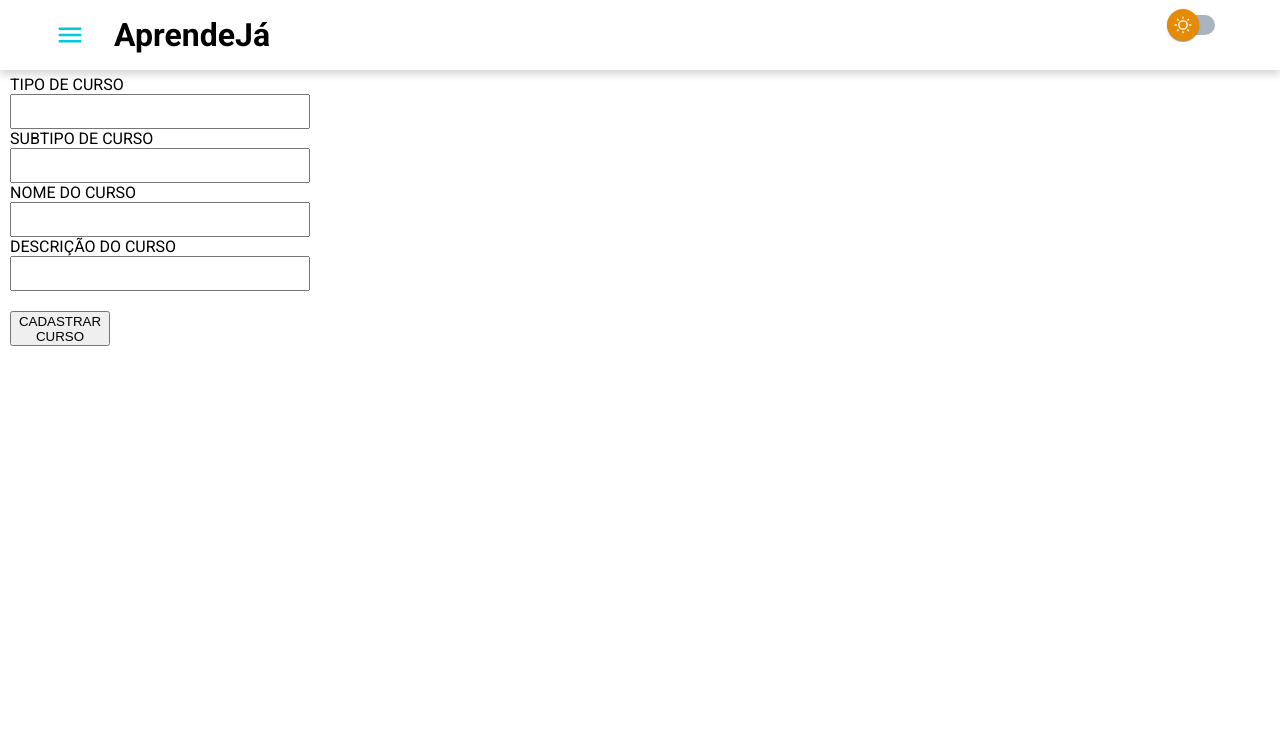
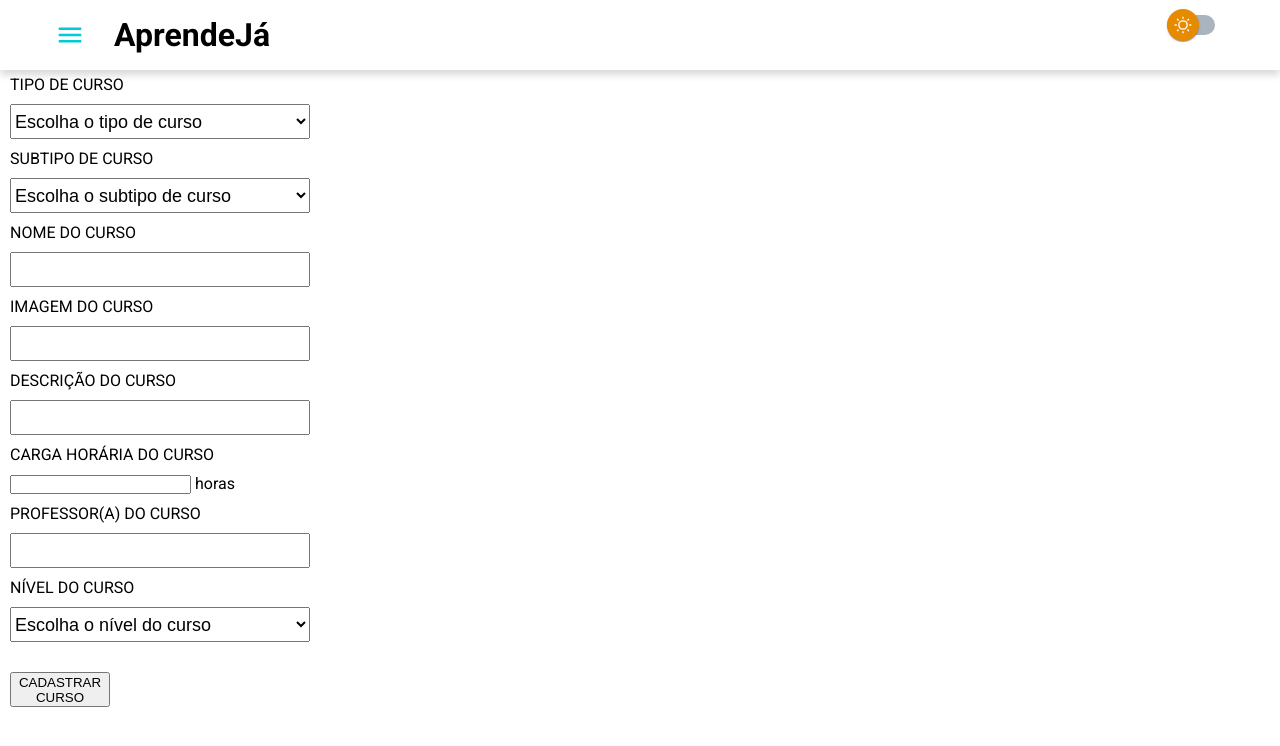
Before and after one commit to RodrigoSerrasqueiro/aprende-ja-dashboard, a React (Vite) app: page /new-course in a window 1280 px wide. Shown: the top 746 px of the page. Built offline with nearby package versions, Linux system fonts and the light colour scheme.

Commit message:
refactored (create course)

```diff
--- a/src/contexts/ApiContext.jsx
+++ b/src/contexts/ApiContext.jsx
@@ -26,13 +26,26 @@ export const ApiStorage = ({ children }) => {
     }
   };
 
-  const createCourse = async (courseType, courseSubType, courseName, courseDescription) => {
+  const createCourse = async (
+    courseType,
+    courseSubType,
+    courseName,
+    courseImage,
+    courseDescription,
+    courseWorkload,
+    teacherName,
+    courseLevel
+  ) => {
     try {
       const response = await api.post('courses/create-course', {
         courseType,
         courseSubType,
         courseName,
+        courseImage,
         courseDescription,
+        courseWorkload,
+        teacherName,
+        courseLevel
       }, {
         headers: {
           'Content-Type': 'application/json'
--- a/src/pages/Courses/NewCourse/NewCourse.jsx
+++ b/src/pages/Courses/NewCourse/NewCourse.jsx
@@ -11,25 +11,59 @@ function NewCourse() {
   const [courseType, setCourseType] = useState("");
   const [courseSubType, setCourseSubType] = useState("");
   const [courseName, setCourseName] = useState("");
+  const [courseImage, setCourseImage] = useState("");
   const [courseDescription, setCourseDescription] = useState("");
+  const [courseWorkload, setCourseWorkload] = useState("");
+  const [teacherName, setTeacherName] = useState("");
+  const [courseLevel, setCourseLevel] = useState("");
 
   const handleCourse = () => {
-    createCourse(courseType, courseSubType, courseName, courseDescription)
+    createCourse(courseType, courseSubType, courseName, courseImage, courseDescription, courseWorkload, teacherName, courseLevel)
   }
 
   return (
     <NewCourseContainer openmenu={openMenu ? "true" : "false"}>
       <span>TIPO DE CURSO</span>
-      <input type="text" onChange={(e) => setCourseType(e.target.value)} />
+      <select value={courseType} onChange={(e) => setCourseType(e.target.value)}>
+        <option value="">Escolha o tipo de curso</option>
+        <option value="Tecnologia">Tecnologia</option>
+        <option value="Idiomas">Idiomas</option>
+        <option value="Outro">Outro</option>
+      </select>
 
       <span>SUBTIPO DE CURSO</span>
-      <input type="text" onChange={(e) => setCourseSubType(e.target.value)} />
+      <select value={courseSubType} onChange={(e) => setCourseSubType(e.target.value)}>
+        <option value="">Escolha o subtipo de curso</option>
+        <option value="Programação">Programação</option>
+        <option value="Inglês">Inglês</option>
+        <option value="Outro">Outro</option>
+      </select>
+
 
       <span>NOME DO CURSO</span>
       <input type="text" onChange={(e) => setCourseName(e.target.value)} />
 
+      <span>IMAGEM DO CURSO</span>
+      <input type="text" onChange={(e) => setCourseImage(e.target.value)} />
+
       <span>DESCRIÇÃO DO CURSO</span>
       <input type="text" onChange={(e) => setCourseDescription(e.target.value)} />
+
+      <span>CARGA HORÁRIA DO CURSO</span>
+      <div>
+        <input type="number" onChange={(e) => setCourseWorkload(e.target.value)} /> horas
+      </div>
+
+      <span>PROFESSOR(A) DO CURSO</span>
+      <input type="text" onChange={(e) => setTeacherName(e.target.value)} />
+
+      <span>NÍVEL DO CURSO</span>
+      <select value={courseLevel} onChange={(e) => setCourseLevel(e.target.value)}>
+        <option value="">Escolha o nível do curso</option>
+        <option value="Básico">Básico</option>
+        <option value="Intermediário">Intermediário</option>
+        <option value="Avançado">Avançado</option>
+      </select>
 
       <button onClick={handleCourse}>CADASTRAR CURSO</button>
     </NewCourseContainer>
--- a/src/pages/Courses/NewCourse/NewCourse.style.js
+++ b/src/pages/Courses/NewCourse/NewCourse.style.js
@@ -9,8 +9,9 @@ export const NewCourseContainer = styled.div`
   color: ${({theme}) => theme.primaryTextColor};
   padding: ${({openmenu}) => (openmenu === "true" ? "75px 0 0 310px" : "75px 0 0 10px" )};
   transition: .8s;
+  row-gap: 10px;
 
-  > input {
+  > input, select{
     width: 300px;
     height: 35px;
     font-size: 18px;
```
